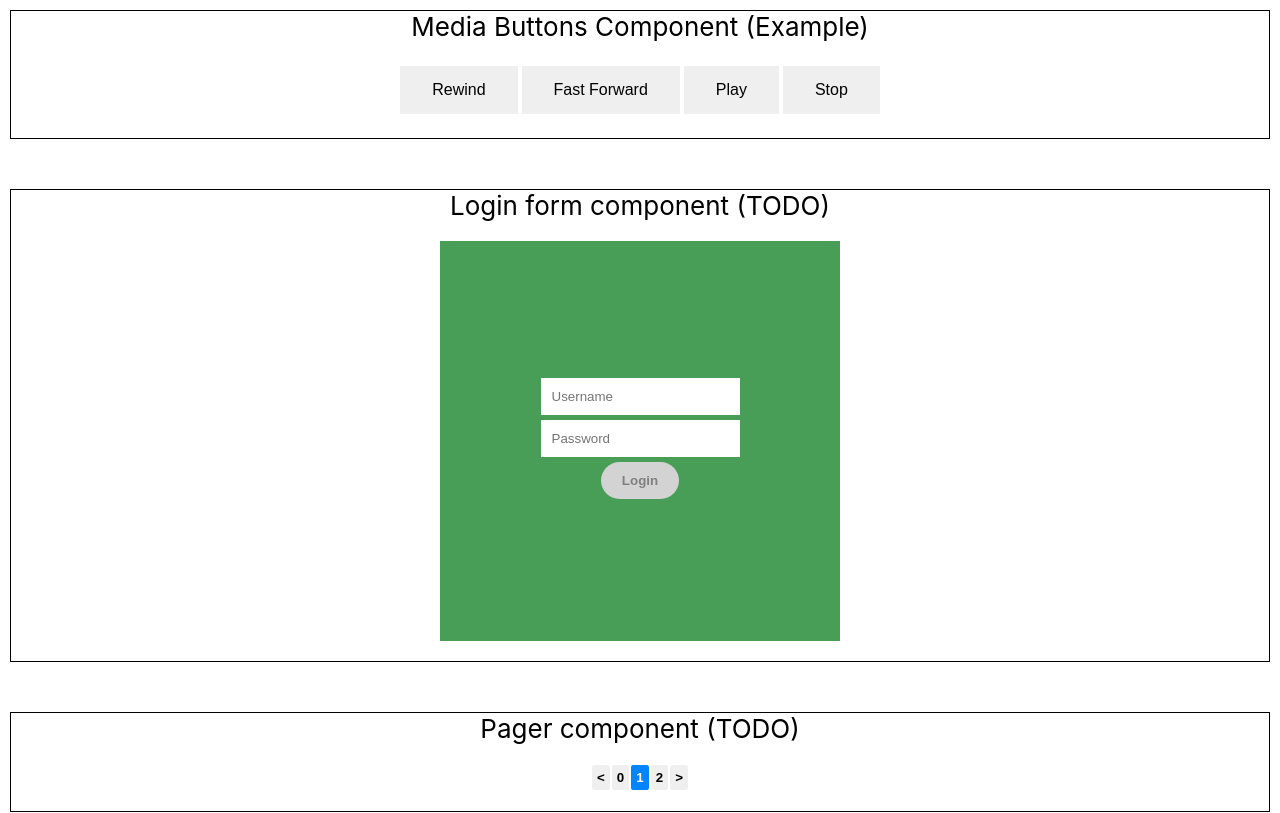
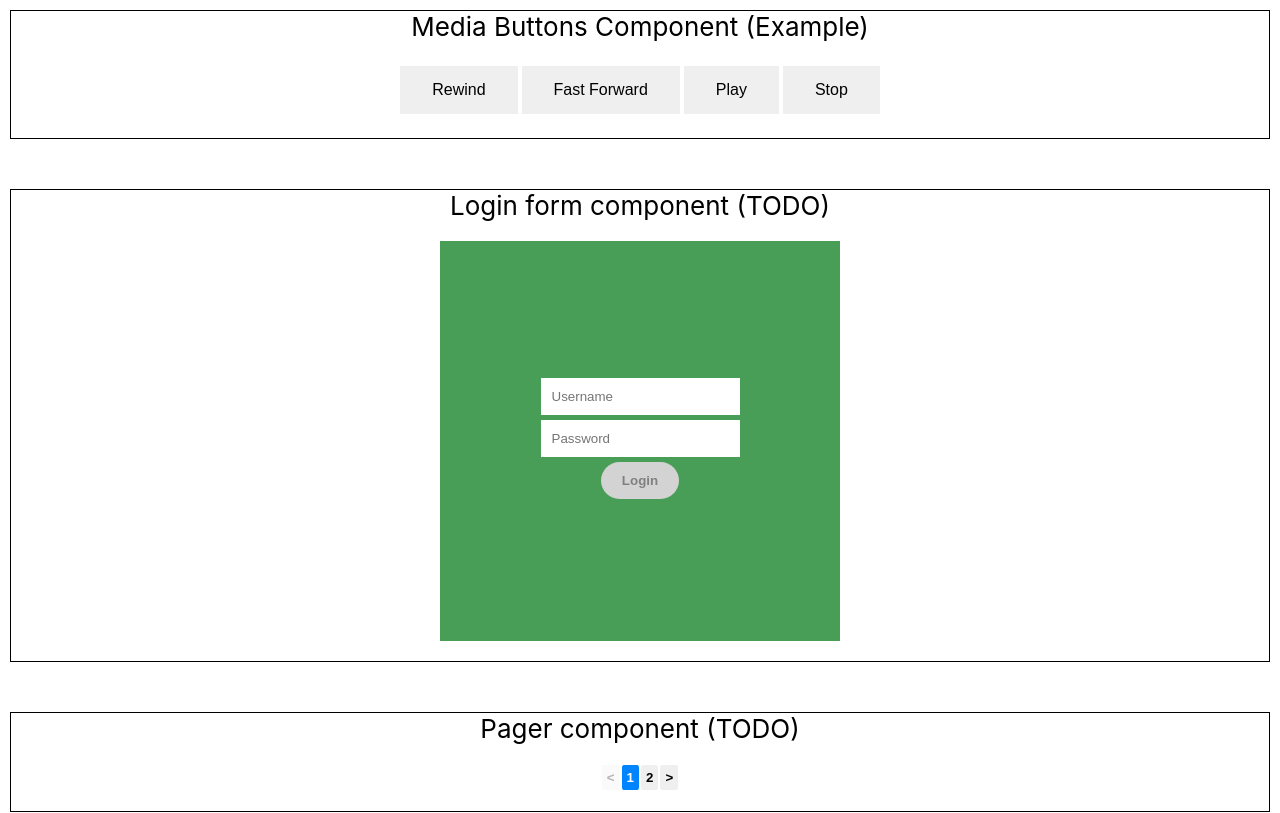
Before and after one commit to prof-tejera/homework-3-Bianca-Morris, a React (Create React App) app: page / in a window 1280 px wide. Shown: the top 813 px of the page. Built offline with nearby package versions, Linux system fonts and the light colour scheme.

Commit message:
fix zero index issues

```diff
--- a/src/Pager/Pager.js
+++ b/src/Pager/Pager.js
@@ -22,17 +22,17 @@ class Pager extends Component {
     if (totalPages <= 0) { return "Cannot create pager with no pages. Pass a valid integer for 'totalPages'."}
 
     const idxBeforeCurrent = pageIndex - 1;
-    const idxAfterCurrent = pageIndex + 1;
+    const idxAfterCurrent = pageIndex;
 
-    const validPageBeforeCurrent = idxBeforeCurrent >= 0;
-    const validPageAfterCurrent = idxAfterCurrent <= totalPages;
+    const validPageBeforeCurrent = idxBeforeCurrent >= 1;
+    const validPageAfterCurrent = idxAfterCurrent <= totalPages - 1;
 
     return (
-      <div>
-        <Arrow isForward disabled={pageIndex === 0} onClick={() => this.navigateToPage(0)}/>
-        { validPageBeforeCurrent ? <PagerButton onClick={() => this.navigateToPage(idxBeforeCurrent)} value={idxBeforeCurrent}>{idxBeforeCurrent}</PagerButton>: null}
-        <PagerButton onClick={() => this.navigateToPage(pageIndex)} value={pageIndex} active disabled>{pageIndex}</PagerButton>
-        { validPageAfterCurrent ? <PagerButton onClick={() => this.navigateToPage(idxAfterCurrent)} value={idxAfterCurrent}>{idxAfterCurrent}</PagerButton>: null}
+      <div className="pager-wrapper">
+        <Arrow isForward disabled={pageIndex === 1} onClick={() => this.navigateToPage(1)}/>
+        { validPageBeforeCurrent ? <PagerButton onClick={() => this.navigateToPage(idxBeforeCurrent)} value={idxBeforeCurrent}>{1 + idxBeforeCurrent}</PagerButton>: null}
+        <PagerButton onClick={() => this.navigateToPage(pageIndex)} value={pageIndex} active disabled>{1 + pageIndex}</PagerButton>
+        { validPageAfterCurrent ? <PagerButton onClick={() => this.navigateToPage(1 + idxAfterCurrent)} value={1+ idxAfterCurrent}>{1 + idxAfterCurrent}</PagerButton>: null}
         <Arrow disabled={pageIndex === totalPages} onClick={() => this.navigateToPage(totalPages)}/>
       </div>
     );
```
